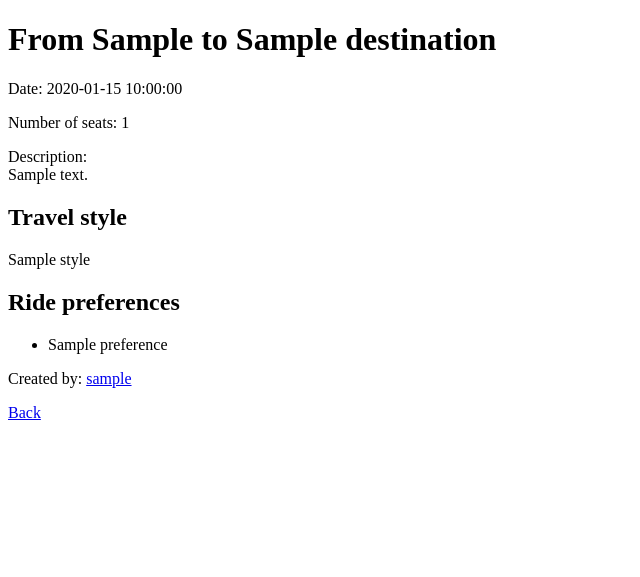
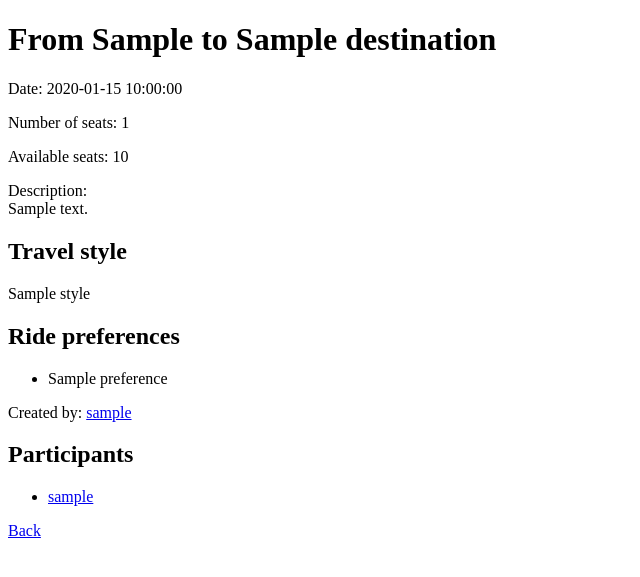
Before and after one commit to ar-gv-mv/tripmate, a Flask app: template templates/trip.html in a window 1280 px wide. Shown: the top 577 px of the page, without its empty margins (0-640 px from the left). Run offline with Flask 3, Linux system fonts and the light colour scheme; the template is opened without the code that fills it: most values are stand-ins (such as "Sample title", 1, 10 or a date in 2020).

Commit message:
Show trip participants and available seats

```diff
--- a/app.py
+++ b/app.py
@@ -232,6 +232,10 @@ def edit_trip(trip_id):
         if seat_count < 1 or seat_count > 100:
             return "ERROR: invalid number of seats"
 
+        participants = trips.get_participants(trip_id)
+        if seat_count < len(participants):
+            return "ERROR: not enough seats for current passengers"
+
         if len(description) > 1000:
             return "ERROR: description is too long"
 
--- a/templates/trip.html
+++ b/templates/trip.html
@@ -13,6 +13,9 @@
   </p>
   <p>
     Number of seats: {{trip.seat_count}}
+  </p>
+  <p>
+    Available seats: {{seats_left}}
   </p>
   <p>
     Description:
@@ -47,6 +50,21 @@
     <a href="/remove_trip/{{ trip.id }}">Delete</a>
   </p>
   {%endif%}
+  <h2>Participants</h2>
+
+  {%if participants%}
+  <ul>
+    {%for user in participants%}
+    <li>
+      <a href="/user/{{user.id}}">{{user.username}}</a>
+    </li>
+    {%endfor%}
+  </ul>
+  {%else%}
+  <p>
+    No participants yet.
+  </p>
+  {%endif%}
   {%if session.user_id%}
     {%if trip.user_id != session.user_id%}
       {%if has_joined%}
```
